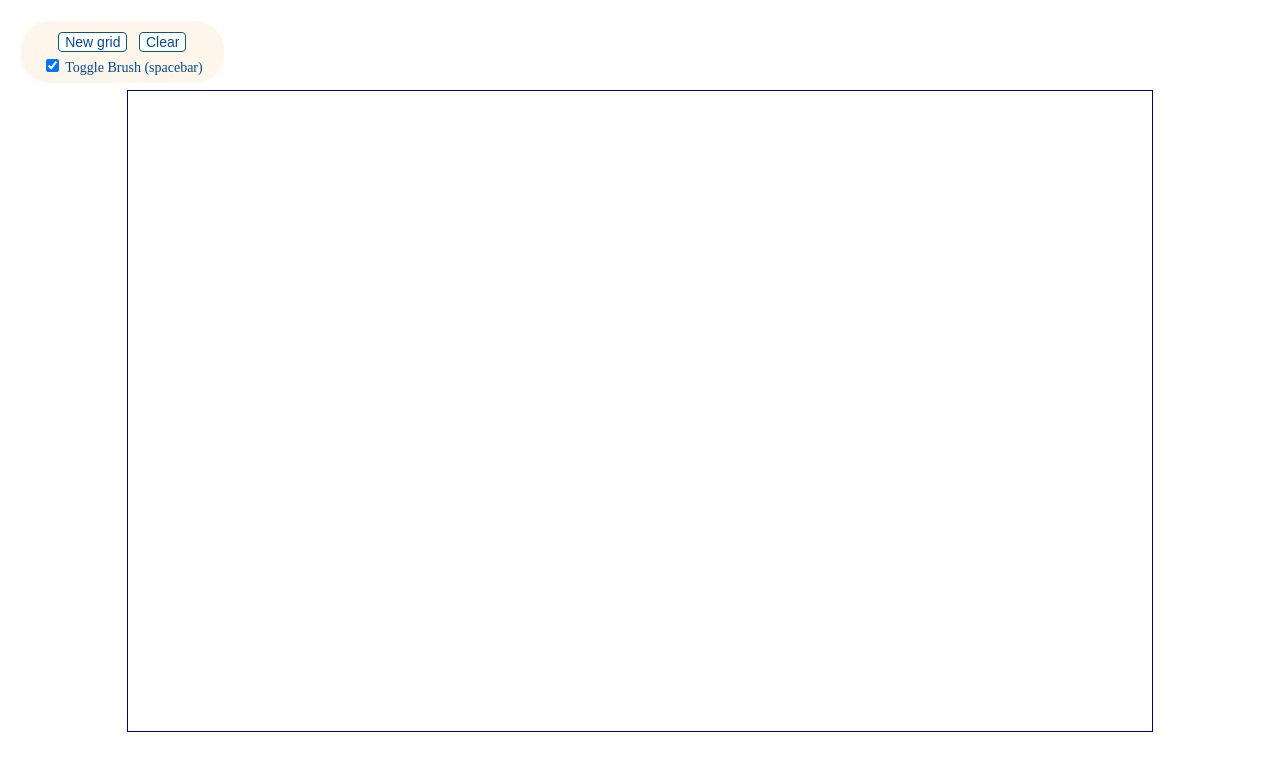
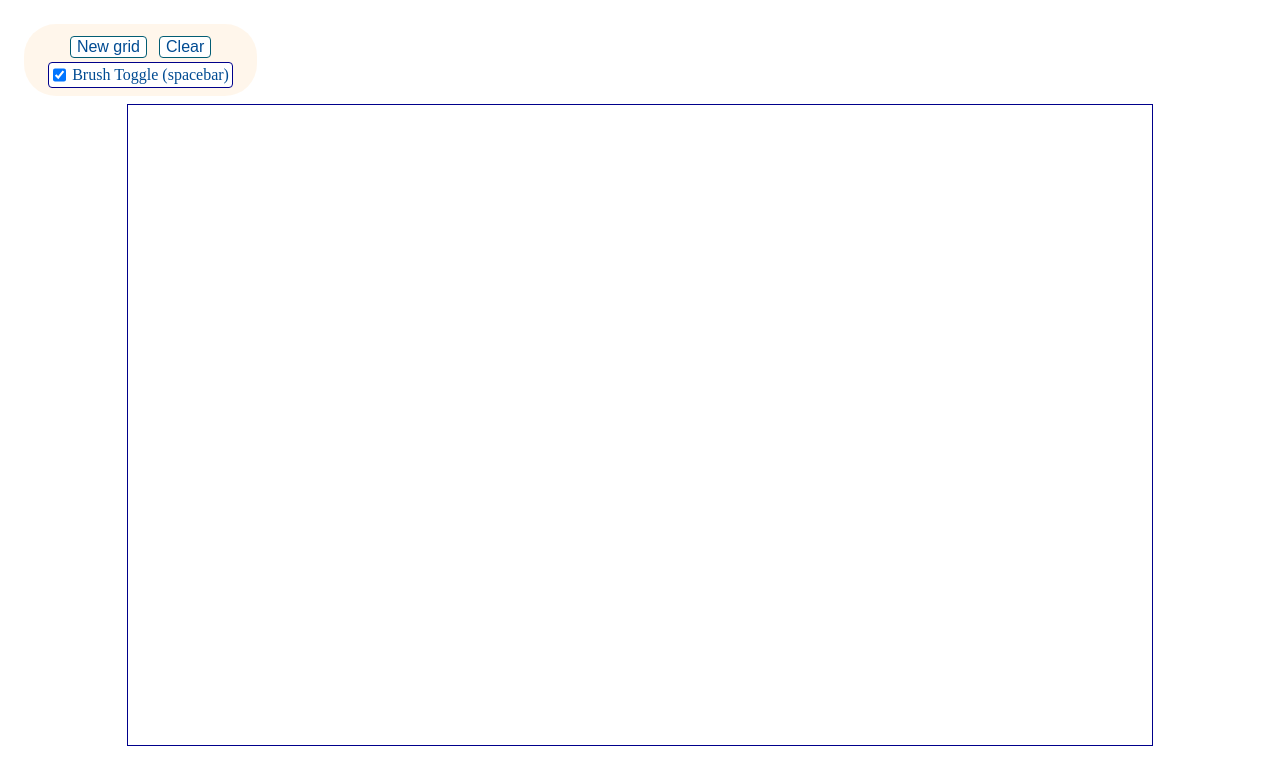
Before and after one commit to carloshrm/etchSketch, a plain HTML site: page index.html in a window 1280 px wide. Drawn offline with Linux system fonts and the light colour scheme.

Commit message:
css adjust

```diff
--- a/index.html
+++ b/index.html
@@ -13,7 +13,7 @@
       <button id="clearGridButton">Clear</button>
       <div id="toggleDiv">
         <input type="checkbox" id="toggleBrush" />
-        <label for="toggleBrush">Toggle Brush (spacebar)</label>
+        <label for="toggleBrush"><span>Brush Toggle (spacebar)</span></label>
       </div>
     </div>
     <div id="mainContainer"></div>
--- a/script.js
+++ b/script.js
@@ -23,7 +23,7 @@ function grabToggleKey(e) {
   }
 }
 
-makeGridElements(16);
+makeGridElements(32);
 
 function makeGridElements(number) {
   for (let i = 0; i < number; i++) {
--- a/style.css
+++ b/style.css
@@ -2,7 +2,7 @@ html,
 body {
   margin: 0;
   padding: 0;
-  font-size: 14px;
+  font-size: 16px;
 }
 
 #mainContainer {
@@ -28,14 +28,19 @@ body {
 }
 
 #toggleDiv {
-  text-align: center;
+  display: flex;
+  background-color: white;
+  border: 1px solid darkblue;
+  border-radius: 4px;
+}
+label[for="toggleBrush"] {
+  padding: 0.2rem;
 }
 
 .divGrid {
   display: flex;
+  flex: 1;
   flex-flow: row nowrap;
-  flex: 1;
-  max-width: 1fr;
   background-color: white;
 }
 
```
